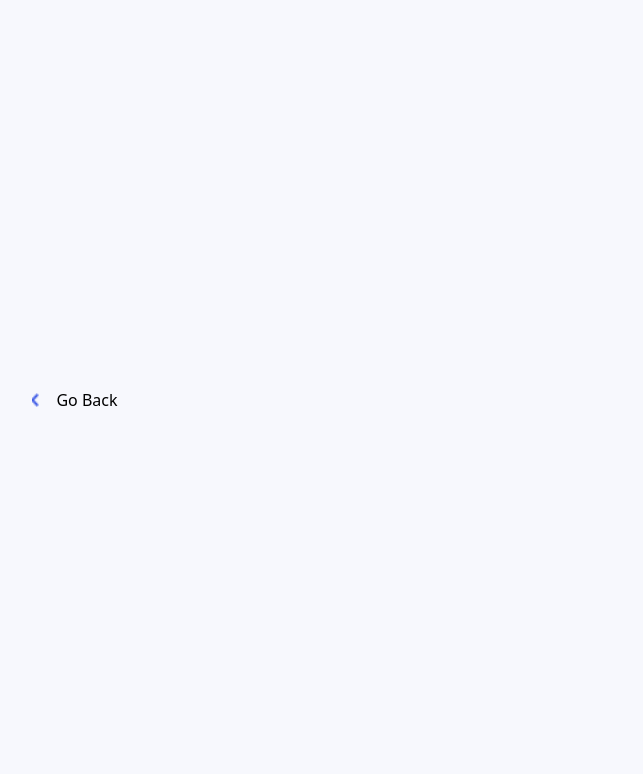
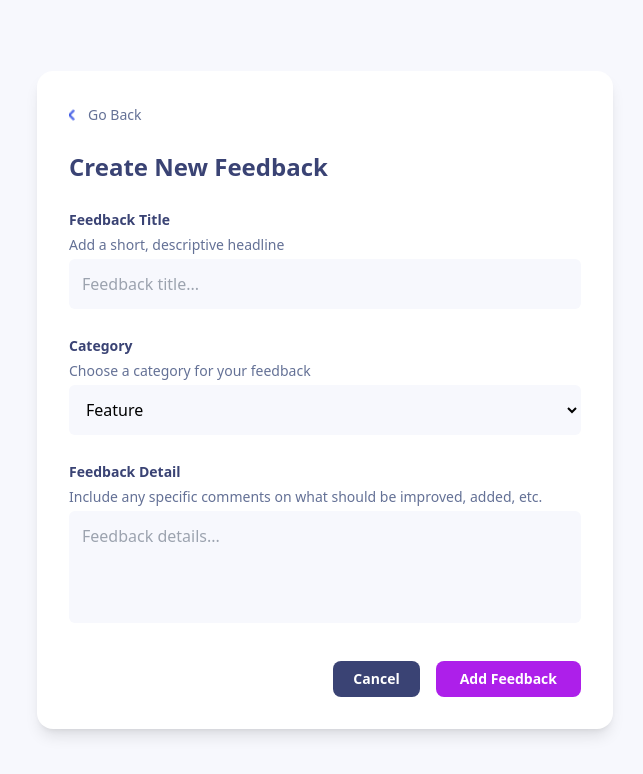
Before and after one commit to Mariamtitvinidze2/product-feedbackapp, a Next.js app: page /feedback in a window 1280 px wide. Shown: the top 774 px of the page, without its empty margins (315-958 px from the left). Built offline with nearby package versions, Linux system fonts and the light colour scheme.

Commit message:
add feedbacks design

```diff
--- a/src/app/common/components/__molecules/Addfedback.tsx
+++ b/src/app/common/components/__molecules/Addfedback.tsx
@@ -1,19 +1,117 @@
+"use client";
 import React from "react";
 import arrow from "../../Image/arrow.png";
 import Image from "next/image";
+import Link from "next/link";
+import { useForm } from "react-hook-form";
+import { yupResolver } from "@hookform/resolvers/yup";
+import { feedbackSchema, FeedbackFormData } from "../validations/feedback";
 
-const Addfedback = () => {
+const AddFeedback = () => {
+  const {
+    register,
+    handleSubmit,
+    formState: { errors },
+  } = useForm<FeedbackFormData>({
+    resolver: yupResolver(feedbackSchema),
+  });
+
+  const onSubmit = (data: FeedbackFormData) => {
+    console.log("Form submitted:", data);
+  };
   return (
-    <div className="bg-[#F7F8FD] w-screen h-screen flex items-center justify-center">
-      <div className="flex gap-4">
-        <button>
-          <Image src={arrow} width={8} height={2} alt="" />
-        </button>
-        <h2>Go Back</h2>
+    <div className="min-h-screen bg-[#F7F8FD] flex items-center justify-center px-4 py-10">
+      <div className="max-w-xl w-full bg-white rounded-2xl shadow-lg p-8 relative">
+        <div className="flex items-center gap-3 mb-6">
+          <Link href="/inside">
+            <button>
+              <Image src={arrow} width={7} height={3} alt="Back Arrow" />
+            </button>
+          </Link>
+          <Link href="/inside">
+            <h2 className="text-[#647196] text-sm font-medium">Go Back</h2>
+          </Link>
+        </div>
+
+        <h2 className="text-[#3A4374] text-2xl font-bold mb-6 mt-4">
+          Create New Feedback
+        </h2>
+
+        <form onSubmit={handleSubmit(onSubmit)} className="space-y-6">
+          <div className="space-y-1">
+            <label className="text-[#3A4374] text-sm font-semibold">
+              Feedback Title
+            </label>
+            <p className="text-[#647196] text-sm">
+              Add a short, descriptive headline
+            </p>
+            <input
+              {...register("title")}
+              placeholder="Feedback title..."
+              className="w-full bg-[#F7F8FD] p-3 rounded-md border border-transparent focus:outline-none focus:ring-2 focus:ring-[#AD1FEA]"
+            />
+            {errors.title && (
+              <p className="text-red-500 text-sm">{errors.title.message}</p>
+            )}
+          </div>
+          <div className="space-y-1">
+            <label className="text-[#3A4374] text-sm font-semibold">
+              Category
+            </label>
+            <p className="text-[#647196] text-sm">
+              Choose a category for your feedback
+            </p>
+            <select
+              {...register("category")}
+              className="w-full bg-[#F7F8FD] p-3 rounded-md border border-transparent focus:outline-none focus:ring-2 focus:ring-[#AD1FEA]"
+            >
+              <option value="Feature">Feature</option>
+              <option value="UI">UI</option>
+              <option value="UX">UX</option>
+              <option value="Enhancement">Enhancement</option>
+              <option value="Bug">Bug</option>
+            </select>
+            {errors.category && (
+              <p className="text-red-500 text-sm">{errors.category.message}</p>
+            )}
+          </div>
+          <div className="space-y-1">
+            <label className="text-[#3A4374] text-sm font-semibold">
+              Feedback Detail
+            </label>
+            <p className="text-[#647196] text-sm">
+              Include any specific comments on what should be improved, added,
+              etc.
+            </p>
+            <textarea
+              {...register("details")}
+              placeholder="Feedback details..."
+              className="w-full bg-[#F7F8FD] p-3 rounded-md resize-none h-28 border border-transparent focus:outline-none focus:ring-2 focus:ring-[#AD1FEA]"
+            />
+            {errors.details && (
+              <p className="text-red-500 text-sm">{errors.details.message}</p>
+            )}
+          </div>
+          <div className="flex justify-end gap-4 pt-2">
+            <Link href="/inside">
+              <button
+                type="button"
+                className="bg-[#3A4374] text-white px-5 py-2 rounded-lg text-sm font-bold hover:opacity-90"
+              >
+                Cancel
+              </button>
+            </Link>
+            <button
+              type="submit"
+              className="bg-[#AD1FEA] text-white px-6 py-2 rounded-lg text-sm font-bold hover:opacity-90"
+            >
+              Add Feedback
+            </button>
+          </div>
+        </form>
       </div>
-      <div className="w-[500px] h-[600px] rounded-[18px]"></div>
     </div>
   );
 };
 
-export default Addfedback;
+export default AddFeedback;
--- a/src/app/common/components/__molecules/InsidePage.tsx
+++ b/src/app/common/components/__molecules/InsidePage.tsx
@@ -2,17 +2,18 @@
 import React from "react";
 import Image from "next/image";
 import Link from "next/link";
-
+import Oval from "../../Image/Oval.png";
+import Bulb from "../../Image/bulb.svg";
+import Notfound from "../../Image/insidePageNotFound.png";
 export default function InsidePage() {
   return (
     <div className="flex justify-center items-center bg-[#F7F8FD] w-screen h-screen">
       <div className="flex flex-col justify-between max-w-[255px] h-[529px]">
         <div>
-
           <div
             className="md:w-[255px] md:h-[137px] w-[223px] h-[178px] rounded-lg overflow-hidden text-white flex flex-col justify-end p-4 mr-[10px]"
             style={{
-              backgroundImage: "../../Image/Oval.png",
+              backgroundImage: `url(${Oval.src})`,
               backgroundSize: "cover",
               backgroundPosition: "center",
             }}
@@ -23,7 +24,6 @@ export default function InsidePage() {
         </div>
 
         <div className="w-[255px] h-[166px] bg-white flex flex-col items-center justify-center rounded-[20px]">
-
           <div>
             <button className="bg-[#F2F4FF] rounded-xl w-[48px] h-[30px] text-[#4661E6] font-semibold mr-[7px]">
               All
@@ -51,7 +51,6 @@ export default function InsidePage() {
         </div>
 
         <div className="w-[255px] h-[178px] bg-white flex flex-col justify-center items-center rounded-[20px]">
-
           <div className="w-[207px] flex flex-row justify-between mt-[19px]">
             <p className="text-[#3A4374] font-semibold text-[18px]">Roadmap</p>
             <a
@@ -91,10 +90,9 @@ export default function InsidePage() {
 
       <div className="flex flex-col max-w-[825px] min-w-[600px] h-[529px] ml-[30px]">
         <div className="flex flex-row max-w-[825px] bg-[#373F68] h-[92px] items-center justify-between rounded-[15px]">
-
           <div className="flex flex-row items-center">
             <Image
-              src={"../../Image/nulb.svg"}
+              src={Bulb}
               alt="Bulb"
               width={23}
               height={24}
@@ -104,13 +102,15 @@ export default function InsidePage() {
               0 Suggestions
             </p>
           </div>
-          <button className="min-w-[150px] h-[44px] bg-[#AD1FEA] mr-[16px] text-[#F2F4FE] font-bold rounded-[10px]">
-            + Add Feedback
-          </button>
+          <Link href="/feedback">
+            <button className="min-w-[150px] h-[44px] bg-[#AD1FEA] mr-[16px] text-[#F2F4FE] font-bold rounded-[10px]">
+              + Add Feedback
+            </button>
+          </Link>
         </div>
 
         <div className="max-w-[825px] h-[600px] mt-[24px] flex justify-center items-center flex-col bg-white">
-
+          <Image src={Notfound} alt="notfound" width={120} height={130} />
           <h3 className="max-w-[276px] h-[35px] mt-[53px] mb-[16px] text-[#3A4374] text-[22px] font-bold">
             There is no feedback yet.
           </h3>
--- a/src/app/common/components/__molecules/Signin.tsx
+++ b/src/app/common/components/__molecules/Signin.tsx
@@ -67,7 +67,7 @@ const Signin = () => {
   };
 
   return (
-    <div className="flex flex-col gap-[20px] items-center">
+    <div className="flex flex-col gap-[20px] items-center w-full h-screen  justify-center  [background-image:linear-gradient(153deg,_#28A7ED_0%,_#A337F6_50%,_#E84D70_100%)]">
       <div className="mb-4">
         <label htmlFor="lang" className="mr-2 font-medium">
           {t.selectLanguage}:
--- a/src/app/common/components/__molecules/Signup.tsx
+++ b/src/app/common/components/__molecules/Signup.tsx
@@ -73,7 +73,7 @@ const Signup = () => {
   };
 
   return (
-    <div className="flex flex-col gap-[20px] items-center">
+    <div className="flex flex-col gap-[20px] items-center w-full h-screen  justify-center  [background-image:linear-gradient(153deg,_#28A7ED_0%,_#A337F6_50%,_#E84D70_100%)]">
       <div className="mb-4">
         <label htmlFor="lang" className="mr-2 font-medium">
           {t.selectLanguage}:
--- /dev/null
+++ b/src/app/common/components/validations/feedback.ts
@@ -0,0 +1,29 @@
+import * as Yup from 'yup';
+
+export const feedbackSchema = Yup.object({
+  title: Yup.string()
+    .required('Feedback Title is required')
+    .min(10, 'Title must be at least 10 characters long')
+    .max(100, 'Title cannot exceed 100 characters'),
+
+  category: Yup.string()
+    .required('Category is required')
+    .oneOf(
+      ['Feature', 'UI', 'UX', 'Enhancement', 'Bug'],
+      'Invalid category selected'
+    ),
+
+  details: Yup.string()
+    .required('Feedback Details is required')
+    .min(10, 'Details must be at least 50 characters long')
+    .max(2000, 'Details cannot exceed 1000 characters'),
+
+  status: Yup.string()
+    .required('Status is required')
+    .oneOf(
+      ['Suggestion', 'Planned', 'In-Progress', 'Live'],
+      'Invalid status selected'
+    ),
+});
+
+export type FeedbackFormData = Yup.InferType<typeof feedbackSchema>;
--- a/src/app/globals.css
+++ b/src/app/globals.css
@@ -1,13 +1,3 @@
 @tailwind base;
 @tailwind components;
 @tailwind utilities;
-
-body {
-  width: 100%;
-  height: 100vh;
-  background: #28A7ED;
-background: linear-gradient(153deg, rgba(40, 167, 237, 1) 0%, rgba(163, 55, 246, 1) 50%, rgba(232, 77, 112, 1) 100%);
-display: flex;
-align-items: center;
-justify-content: center;
-}
```
Also changed, not shown: src/app/common/Image/Icon.png (added).
